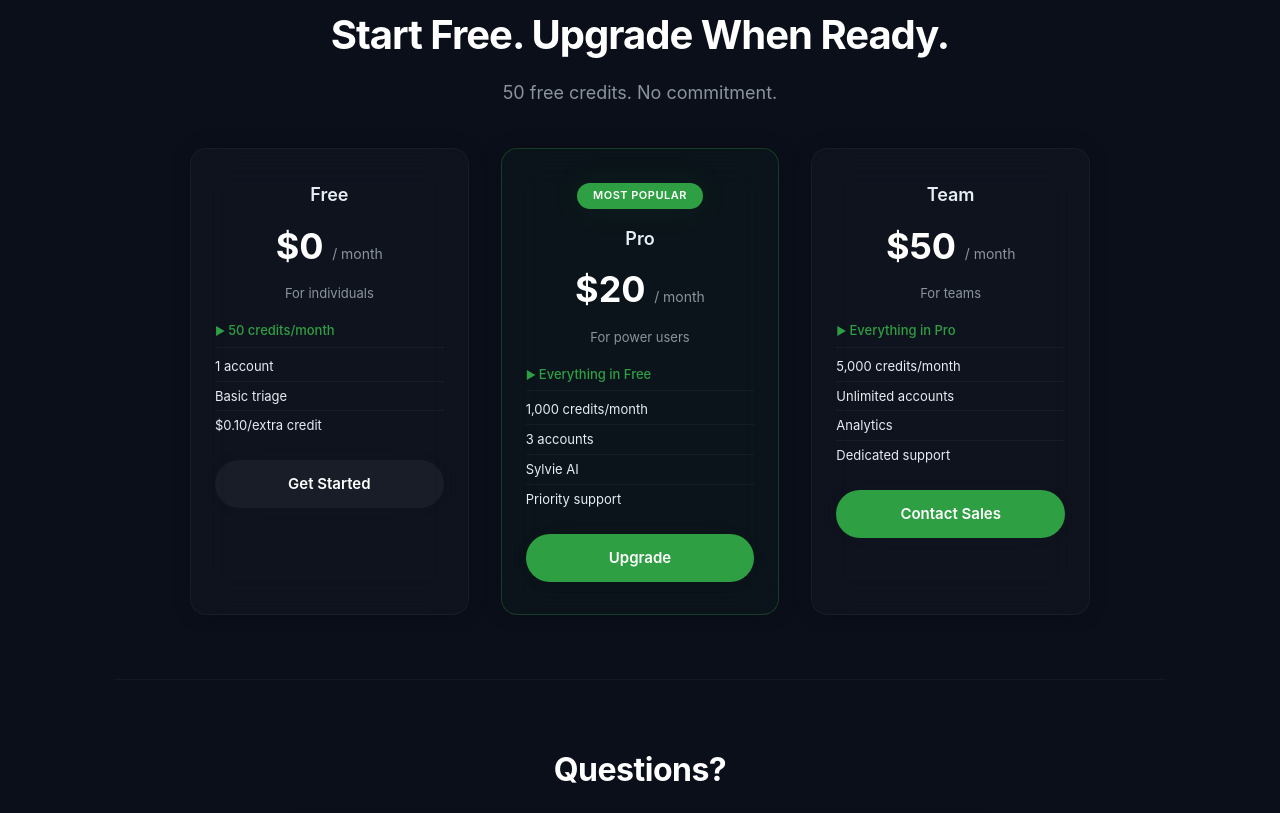
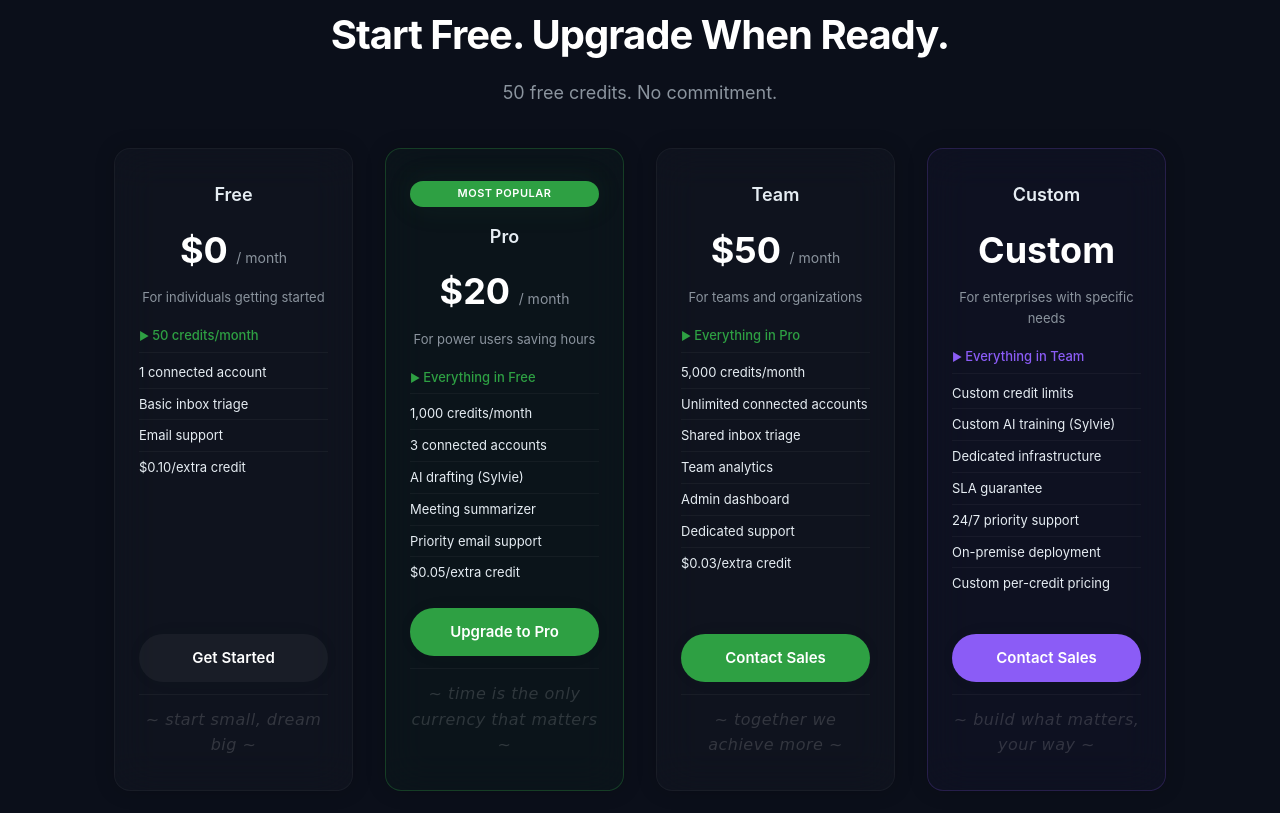
Before and after one commit to maithilirade816-create/rpire, a plain HTML site: page index.html in a window 1280 px wide. Shown: the part 3087-3900 px from the top of the page. Drawn offline with Linux system fonts and the light colour scheme.

Commit message:
Update index.html

```diff
--- a/index.html
+++ b/index.html
@@ -23,7 +23,7 @@
       padding: 0 24px;
     }
 
-    /* --- BACKGROUND: Handwriting Sparkle + 3D Glass --- */
+    /* --- HANDWRITING SPARKLE BACKGROUND --- */
     .bg-handwriting {
       position: fixed;
       top: 0;
@@ -112,7 +112,7 @@
       }
     }
 
-    /* --- 3D Glass Effect --- */
+    /* --- 3D GLASS EFFECT --- */
     .glass-3d {
       background: rgba(255, 255, 255, 0.02);
       backdrop-filter: blur(20px);
@@ -127,7 +127,7 @@
       box-shadow: 0 8px 48px rgba(0, 0, 0, 0.5), inset 0 1px 0 rgba(255, 255, 255, 0.06);
     }
 
-    /* --- Neon Border --- */
+    /* --- NEON BORDER --- */
     .neon-border {
       border: 1px solid rgba(46, 160, 67, 0.12);
       box-shadow: 0 0 30px rgba(46, 160, 67, 0.03), inset 0 0 30px rgba(46, 160, 67, 0.01);
@@ -138,7 +138,6 @@
       box-shadow: 0 0 60px rgba(46, 160, 67, 0.08), inset 0 0 40px rgba(46, 160, 67, 0.03);
     }
 
-    /* --- Side Decor --- */
     .side-decor {
       position: fixed;
       top: 50%;
@@ -164,7 +163,7 @@
       }
     }
 
-    /* --- Header --- */
+    /* --- HEADER --- */
     header {
       display: flex;
       justify-content: space-between;
@@ -234,7 +233,7 @@
       box-shadow: 0 0 50px rgba(46, 160, 67, 0.1);
     }
 
-    /* --- Hero --- */
+    /* --- HERO --- */
     .hero {
       text-align: center;
       padding: 80px 0 56px;
@@ -351,7 +350,7 @@
       color: #e6edf3;
     }
 
-    /* --- Features --- */
+    /* --- FEATURES --- */
     .features {
       padding: 64px 0;
       border-top: 1px solid rgba(255, 255, 255, 0.04);
@@ -412,7 +411,7 @@
       line-height: 1.5;
     }
 
-    /* --- How It Works --- */
+    /* --- HOW IT WORKS --- */
     .how-it-works {
       padding: 64px 0;
       border-top: 1px solid rgba(255, 255, 255, 0.04);
@@ -480,7 +479,7 @@
       line-height: 1.5;
     }
 
-    /* --- Glass Features --- */
+    /* --- GLASS FEATURES --- */
     .glass-features {
       padding: 64px 0;
       border-top: 1px solid rgba(255, 255, 255, 0.04);
@@ -542,7 +541,7 @@
       line-height: 1.5;
     }
 
-    /* --- Code Snippet --- */
+    /* --- CODE SNIPPET --- */
     .code-section {
       padding: 64px 0;
       border-top: 1px solid rgba(255, 255, 255, 0.04);
@@ -608,7 +607,7 @@
       color: #3fb950;
     }
 
-    /* --- Testimonial (Honest) --- */
+    /* --- TESTIMONIAL --- */
     .testimonial {
       padding: 64px 0;
       border-top: 1px solid rgba(255, 255, 255, 0.04);
@@ -635,7 +634,7 @@
       color: #ffffff;
     }
 
-    /* --- Pricing --- */
+    /* --- PRICING (FULL FEATURES + CUSTOM PLAN) --- */
     .pricing {
       padding: 64px 0;
       text-align: center;
@@ -664,9 +663,9 @@
     }
     .pricing-grid {
       display: grid;
-      grid-template-columns: repeat(auto-fit, minmax(200px, 1fr));
+      grid-template-columns: repeat(auto-fit, minmax(220px, 1fr));
       gap: 32px;
-      max-width: 900px;
+      max-width: 1100px;
       margin: 0 auto;
     }
     .pricing-card {
@@ -679,6 +678,8 @@
       transition: all 0.3s ease;
       position: relative;
       box-shadow: 0 0 20px rgba(0, 0, 0, 0.2);
+      display: flex;
+      flex-direction: column;
     }
     .pricing-card:hover {
       transform: translateY(-4px);
@@ -731,13 +732,14 @@
     .pricing-card .plan-features {
       list-style: none;
       padding: 0;
-      margin: 0 0 20px 0;
+      margin: 0 0 16px 0;
       text-align: left;
+      flex-grow: 1;
     }
     .pricing-card .plan-features li {
       color: #e6edf3;
       font-size: 13px;
-      padding: 4px 0;
+      padding: 5px 0;
       border-bottom: 1px solid rgba(255, 255, 255, 0.04);
     }
     .pricing-card .plan-features li:last-child {
@@ -757,6 +759,21 @@
       content: "▶ ";
       font-size: 11px;
     }
+    /* Handwriting quote under each pricing card */
+    .pricing-card .handwriting-quote {
+      font-family: 'Segoe Script', 'Brush Script MT', cursive;
+      font-size: 16px;
+      color: rgba(255, 255, 255, 0.15);
+      margin-top: 12px;
+      padding-top: 12px;
+      border-top: 1px solid rgba(255, 255, 255, 0.04);
+      letter-spacing: 0.5px;
+      font-style: italic;
+      transition: all 0.3s ease;
+    }
+    .pricing-card:hover .handwriting-quote {
+      color: rgba(255, 255, 255, 0.25);
+    }
     .pricing-card .btn-primary {
       display: inline-block;
       padding: 12px 24px;
@@ -771,6 +788,7 @@
       text-decoration: none;
       width: 100%;
       box-shadow: 0 0 30px rgba(46, 160, 67, 0.02);
+      margin-top: 4px;
     }
     .pricing-card .btn-primary:hover {
       background: #3fb950;
@@ -831,7 +849,7 @@
       line-height: 1.5;
     }
 
-    /* --- Footer (Honest) --- */
+    /* --- FOOTER --- */
     footer {
       border-top: 1px solid rgba(255, 255, 255, 0.04);
       padding: 32px 0;
@@ -858,7 +876,6 @@
       color: #ffffff;
     }
 
-    /* --- Responsive --- */
     @media (max-width: 768px) {
       .hero h1 {
         font-size: 44px;
@@ -869,18 +886,10 @@
       .hero .sub {
         font-size: 18px;
       }
-      .features h2 {
-        font-size: 30px;
-      }
-      .glass-features h2 {
-        font-size: 30px;
-      }
-      .pricing h2 {
-        font-size: 30px;
-      }
-      .code-section h2 {
-        font-size: 30px;
-      }
+      .features h2,
+      .glass-features h2,
+      .pricing h2,
+      .code-section h2,
       .how-it-works h2 {
         font-size: 30px;
       }
@@ -892,13 +901,9 @@
       }
       .pricing-grid {
         grid-template-columns: 1fr;
-        max-width: 350px;
+        max-width: 400px;
       }
-      .feature-grid {
-        grid-template-columns: 1fr;
-        max-width: 350px;
-        margin: 0 auto;
-      }
+      .feature-grid,
       .glass-grid {
         grid-template-columns: 1fr;
         max-width: 350px;
@@ -912,7 +917,7 @@
 </head>
 <body>
 
-  <!-- Background Handwriting Sparkle -->
+  <!-- BACKGROUND HANDWRITING SPARKLE -->
   <div class="bg-handwriting">
     <div class="sparkle s1">~ time is the only thing you can't buy back ~</div>
     <div class="sparkle s2">~ save 2 hours a day ~</div>
@@ -922,13 +927,13 @@
     <div class="sparkle s6">~ you approve, we handle the rest ~</div>
   </div>
 
-  <!-- Side Decor -->
+  <!-- SIDE DECOR -->
   <div class="side-decor left">● ● ● ● ●</div>
   <div class="side-decor right">● ● ● ● ●</div>
 
   <div class="container">
 
-    <!-- Header -->
+    <!-- HEADER -->
     <header>
       <div class="logo">Rp<span>.</span></div>
       <div class="nav">
@@ -940,7 +945,7 @@
       </div>
     </header>
 
-    <!-- Hero -->
+    <!-- HERO -->
     <section class="hero">
       <div class="badge">Beta · Save 2 hours a day</div>
       <h1>Email Chaos.<br><span>Solved.</span></h1>
@@ -955,7 +960,7 @@
       </div>
     </section>
 
-    <!-- Features -->
+    <!-- FEATURES -->
     <section class="features" id="features">
       <p class="tagline">What Rpire Does</p>
       <h2>Schedule. Draft. Triage.</h2>
@@ -978,7 +983,7 @@
       </div>
     </section>
 
-    <!-- How It Works -->
+    <!-- HOW IT WORKS -->
     <section class="how-it-works" id="how-it-works">
       <p class="tagline">How It Works</p>
       <h2>Connect. AI Works. You Approve.</h2>
@@ -1001,7 +1006,7 @@
       </div>
     </section>
 
-    <!-- Glass Features -->
+    <!-- GLASS FEATURES -->
     <section class="glass-features" id="more">
       <p class="tagline">Beyond The Basics</p>
       <h2>Summarize. Learn. Protect.</h2>
@@ -1024,7 +1029,7 @@
       </div>
     </section>
 
-    <!-- Code Snippet -->
+    <!-- CODE SNIPPET -->
     <section class="code-section" id="code">
       <p class="tagline">Works With Any Stack</p>
       <h2>Connect in Minutes.</h2>
@@ -1045,7 +1050,7 @@
       </div>
     </section>
 
-    <!-- Testimonial (Honest) -->
+    <!-- TESTIMONIAL (Honest) -->
     <section class="testimonial">
       <blockquote>
         “I built Rpire to solve my own email chaos. Now I'm sharing it with the world.”
@@ -1053,53 +1058,86 @@
       <div class="author">— <strong>Maithili Rade</strong>, Founder</div>
     </section>
 
-    <!-- Pricing -->
+    <!-- PRICING (FULL FEATURES + CUSTOM + HANDWRITING QUOTES) -->
     <section class="pricing" id="pricing">
       <p class="tagline">Pricing</p>
       <h2>Start Free. Upgrade When Ready.</h2>
       <p class="sub">50 free credits. No commitment.</p>
       <div class="pricing-grid">
-        <div class="pricing-card free glass-3d">
+
+        <!-- FREE -->
+        <div class="pricing-card free glass-3d neon-border">
           <div class="plan-name">Free</div>
           <div class="plan-price">$0 <span>/ month</span></div>
-          <div class="plan-description">For individuals</div>
+          <div class="plan-description">For individuals getting started</div>
           <ul class="plan-features">
             <li>50 credits/month</li>
-            <li>1 account</li>
-            <li>Basic triage</li>
+            <li>1 connected account</li>
+            <li>Basic inbox triage</li>
+            <li>Email support</li>
             <li>$0.10/extra credit</li>
           </ul>
           <a href="signup.html" class="btn-primary">Get Started</a>
+          <div class="handwriting-quote">~ start small, dream big ~</div>
         </div>
 
-        <div class="pricing-card popular glass-3d">
+        <!-- PRO (Most Popular) -->
+        <div class="pricing-card popular glass-3d neon-border">
           <div class="popular-badge">Most Popular</div>
           <div class="plan-name">Pro</div>
           <div class="plan-price">$20 <span>/ month</span></div>
-          <div class="plan-description">For power users</div>
+          <div class="plan-description">For power users saving hours</div>
           <ul class="plan-features">
             <li>Everything in Free</li>
             <li>1,000 credits/month</li>
-            <li>3 accounts</li>
-            <li>Sylvie AI</li>
-            <li>Priority support</li>
+            <li>3 connected accounts</li>
+            <li>AI drafting (Sylvie)</li>
+            <li>Meeting summarizer</li>
+            <li>Priority email support</li>
+            <li>$0.05/extra credit</li>
           </ul>
-          <a href="signup.html" class="btn-primary">Upgrade</a>
+          <a href="signup.html" class="btn-primary">Upgrade to Pro</a>
+          <div class="handwriting-quote">~ time is the only currency that matters ~</div>
         </div>
 
-        <div class="pricing-card team glass-3d">
+        <!-- TEAM -->
+        <div class="pricing-card team glass-3d neon-border">
           <div class="plan-name">Team</div>
           <div class="plan-price">$50 <span>/ month</span></div>
-          <div class="plan-description">For teams</div>
+          <div class="plan-description">For teams and organizations</div>
           <ul class="plan-features">
             <li>Everything in Pro</li>
             <li>5,000 credits/month</li>
-            <li>Unlimited accounts</li>
-            <li>Analytics</li>
+            <li>Unlimited connected accounts</li>
+            <li>Shared inbox triage</li>
+            <li>Team analytics</li>
+            <li>Admin dashboard</li>
             <li>Dedicated support</li>
+            <li>$0.03/extra credit</li>
           </ul>
           <a href="signup.html" class="btn-primary">Contact Sales</a>
+          <div class="handwriting-quote">~ together we achieve more ~</div>
         </div>
+
+        <!-- CUSTOM -->
+        <div class="pricing-card custom glass-3d neon-border">
+          <div class="plan-name">Custom</div>
+          <div class="plan-price">Custom</div>
+          <div class="plan-description">For enterprises with specific needs</div>
+          <ul class="plan-features">
+            <li>Everything in Team</li>
+            <li>Custom credit limits</li>
+            <li>Custom AI training (Sylvie)</li>
+            <li>Dedicated infrastructure</li>
+            <li>SLA guarantee</li>
+            <li>24/7 priority support</li>
+            <li>On-premise deployment</li>
+            <li>Custom per-credit pricing</li>
+          </ul>
+          <a href="mailto:sales@rpire.com" class="btn-primary">Contact Sales</a>
+          <div class="handwriting-quote">~ build what matters, your way ~</div>
+        </div>
+
       </div>
     </section>
 
@@ -1122,7 +1160,7 @@
 
   </div>
 
-  <!-- Footer (Honest) -->
+  <!-- FOOTER -->
   <footer>
     <div class="container">
       <div class="footer-links">
```
